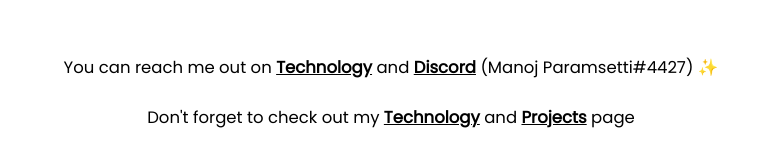
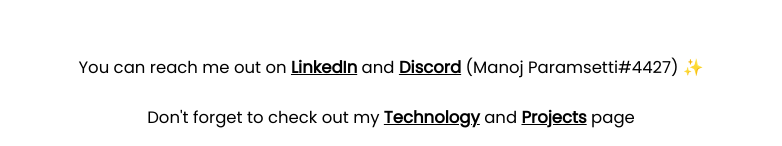
Before and after one commit to Manoj-Paramsetti/portfolio-react, a React (Create React App) app: page / in a window 1280 px wide. Shown: the part 926-1072 px from the top of the page, without its empty margins (249-1031 px from the left). Built offline with nearby package versions, Linux system fonts and the light colour scheme; a web font is replaced by a local one.

Commit message:
chore: fixed linkedin link

```diff
--- a/src/routes/About.js
+++ b/src/routes/About.js
@@ -152,7 +152,7 @@
                         You can reach me out on
                         <b>
                             <a rel="noreferrer" href="http://linkedin.com/in/Manoj-Paramsetti" target="_blank" className="LINK">
-                                {''} <u>Technology</u>
+                                {''} <u>LinkedIn</u>
                             </a>
                         </b>
                             {''} and {''}
```
